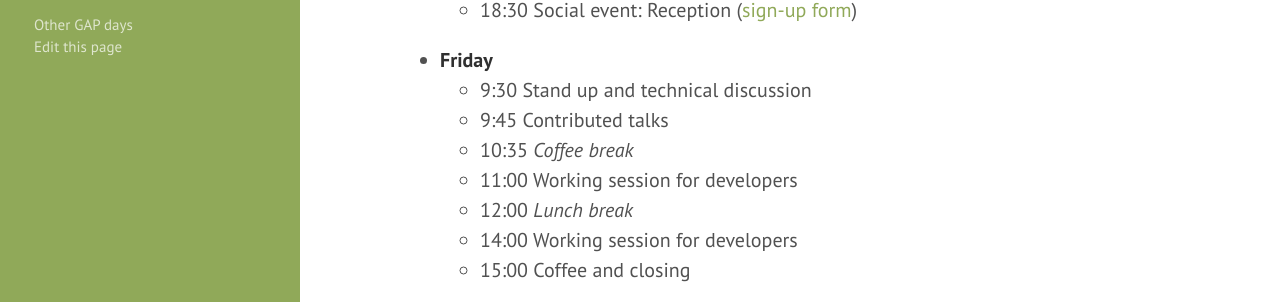
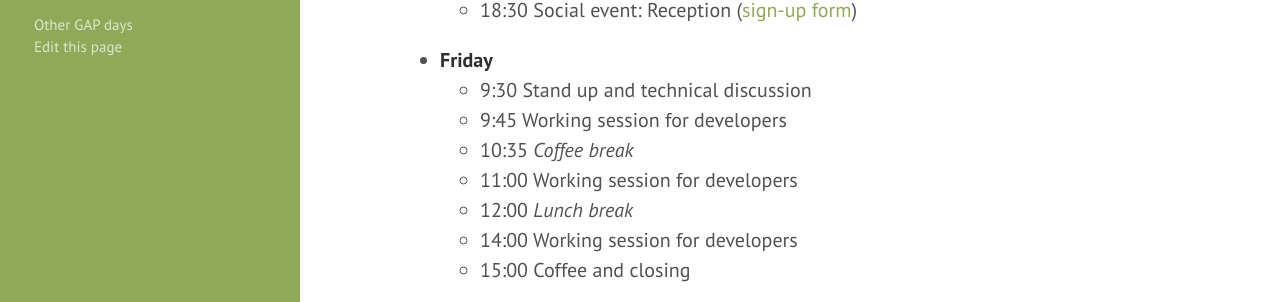
Before and after one commit to gapdays/gapdays2025-summer, a Jekyll site: the page built from program.md, in a window 1280 px wide and 900 px high, scrolled down 3203 px. Shown: the part 455-757 px from the top of the window. Built offline with Jekyll 4.4.1, drawn with Linux system fonts in a browser that asks for light colours.

Commit message:
Update program.md

```diff
--- a/program.md
+++ b/program.md
@@ -134,7 +134,7 @@ The schedule is subject to further changes.
 
 - **Friday**
   - 9:30 Stand up and technical discussion
-  - 9:45 Contributed talks
+  - 9:45 Working session for developers
   - 10:35 *Coffee break*
   - 11:00 Working session for developers
   - 12:00 *Lunch break*
```
